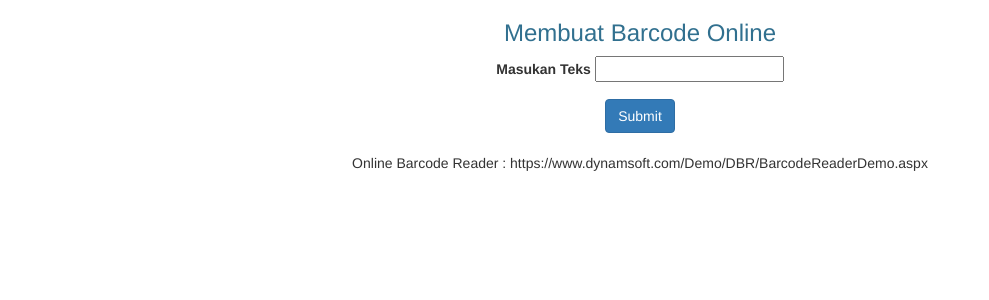
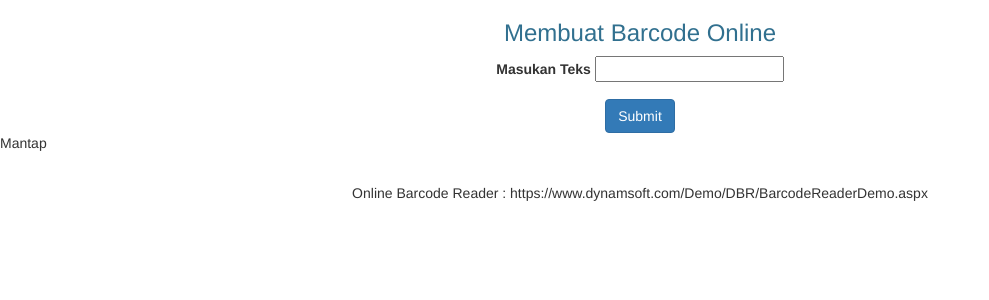
Before and after one commit to andreasnainggolan/Barcode, a PHP site: page / in a window 1280 px wide. Shown: the top 300 px of the page, without its empty margins (0-989 px from the left). Run offline with PHP 8.4, Linux system fonts and the light colour scheme.

Commit message:
Peubahan pada index.php dengan penambahan paragarf

```diff
--- a/index.php
+++ b/index.php
@@ -33,7 +33,7 @@
 	}
 
 	?>
-
+	<p>Mantap</p>
 	<br/>
 	<footer>
 		<center
```
